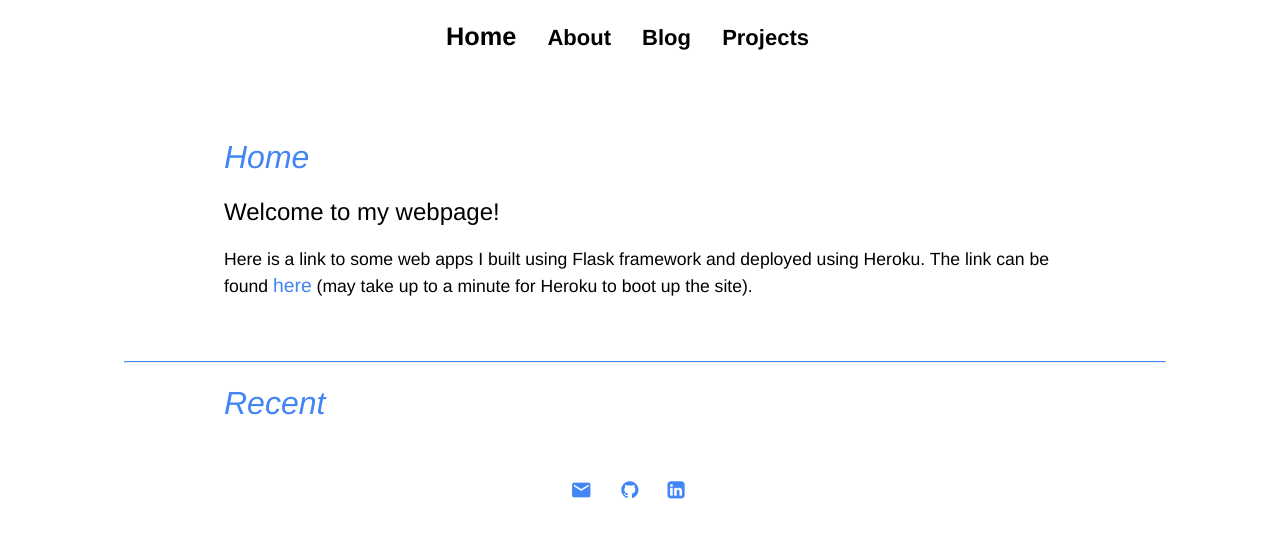
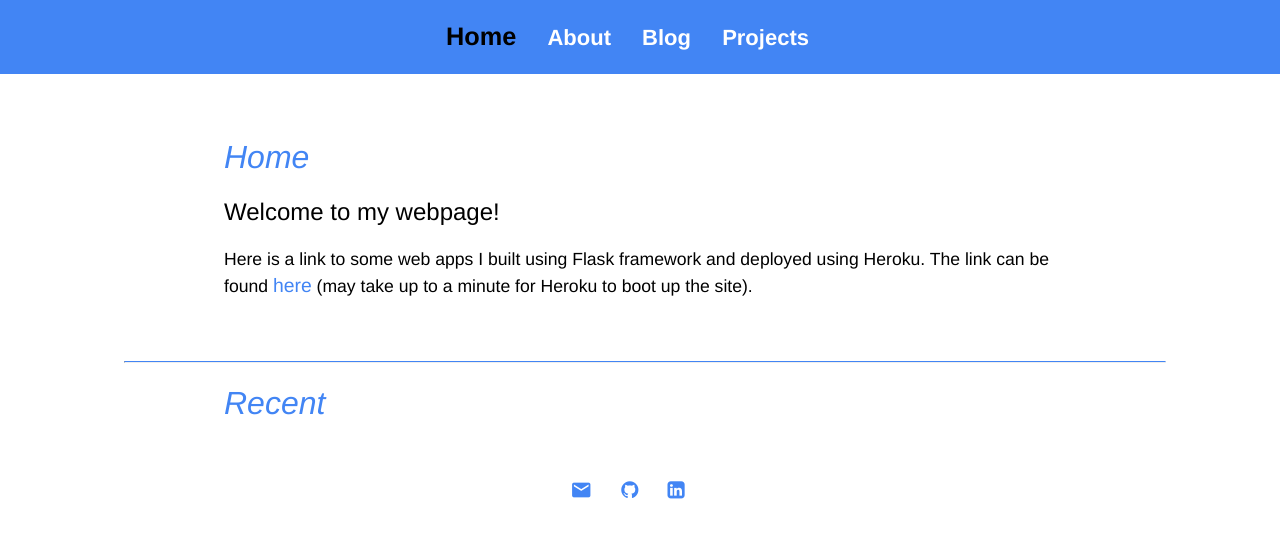
Before and after one commit to clfkenny/clfkenny.github.io, a Jekyll site: the page built from index.md, in a window 1280 px wide. Shown: the top 538 px of the page. Built offline with Jekyll 4.4.1, drawn with Linux system fonts in a browser that asks for light colours.

Commit message:
Update main.css

```diff
--- a/css/main.css
+++ b/css/main.css
@@ -1,10 +1,10 @@
 :root {
     --main-bg-color: white;
     --main-bg-color2: white;
-    --main-nav-txt-color: black;
+    --main-nav-txt-color: white;
     --main-txt-color: black;
     --main-accent-color: #4285f4;
-    --main-nav-color:white;
+    --main-nav-color:#4285f4;
 }
 
 body {
```
